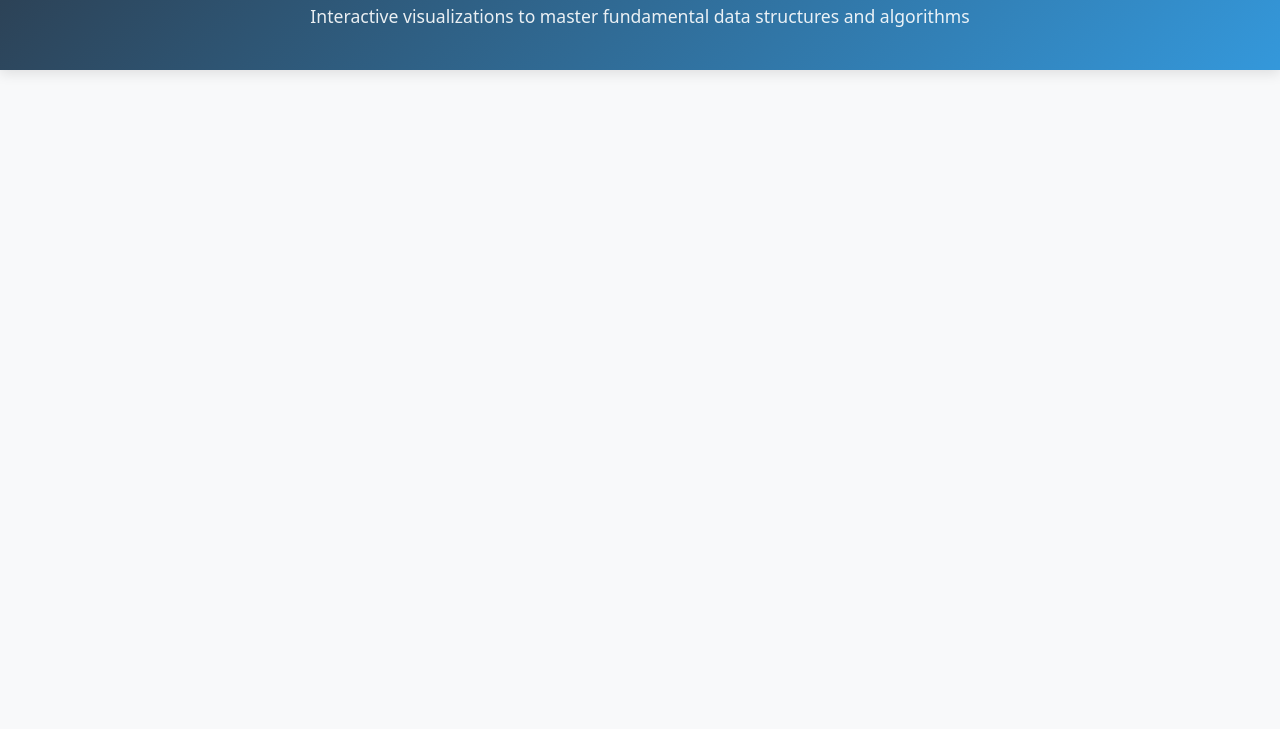
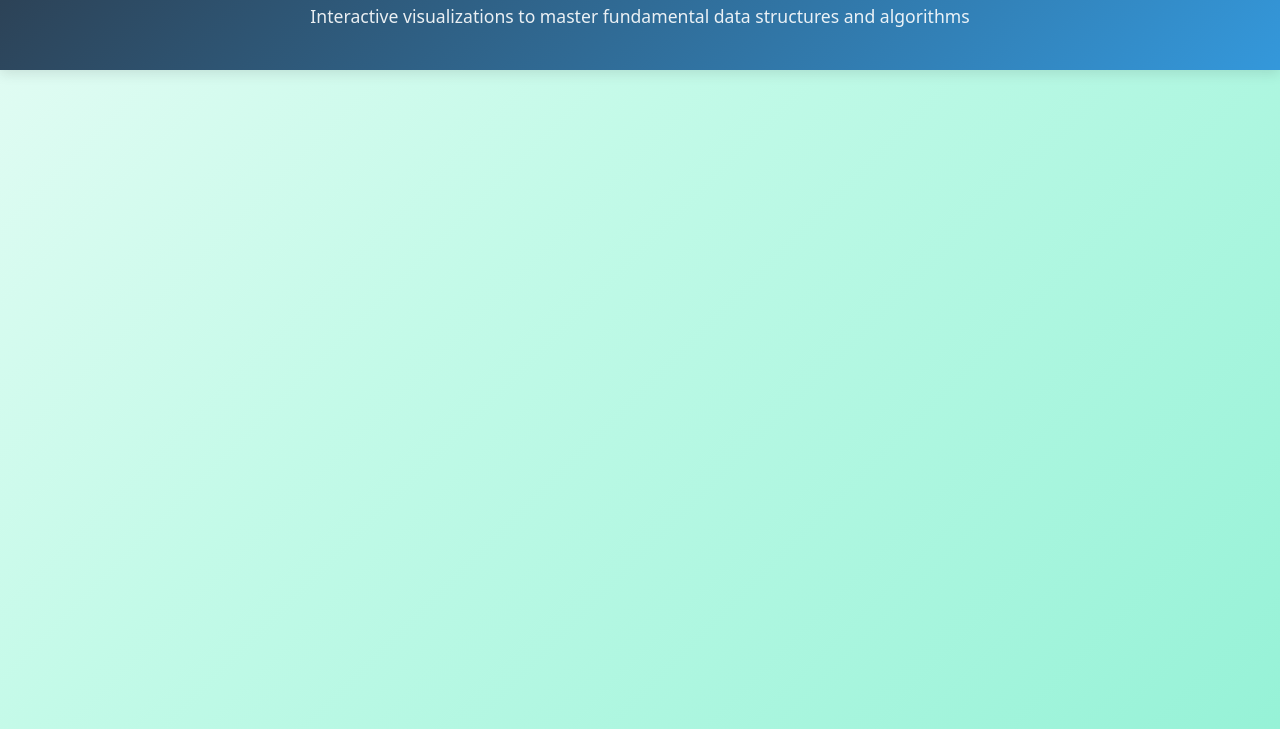
Before and after one commit to Hari-singh-Joshi/DSA-Visual-Representation, a plain HTML site: page header.html in a window 1280 px wide. Shown: the part 71-800 px from the top of the page. Drawn offline with nearby package versions, Linux system fonts and the light colour scheme.

Commit message:
Update styles.css

```diff
--- a/css/styles.css
+++ b/css/styles.css
@@ -5,7 +5,10 @@
   }
 
   body {
-    background-color: #f8f9fa;
+      background: linear-gradient(135deg,
+    #e6fcf5 0%,
+    #c3fae8 40%,
+    #96f2d7 100%);
     display: flex;
     flex-direction: column;
     min-height: 100vh;
```
